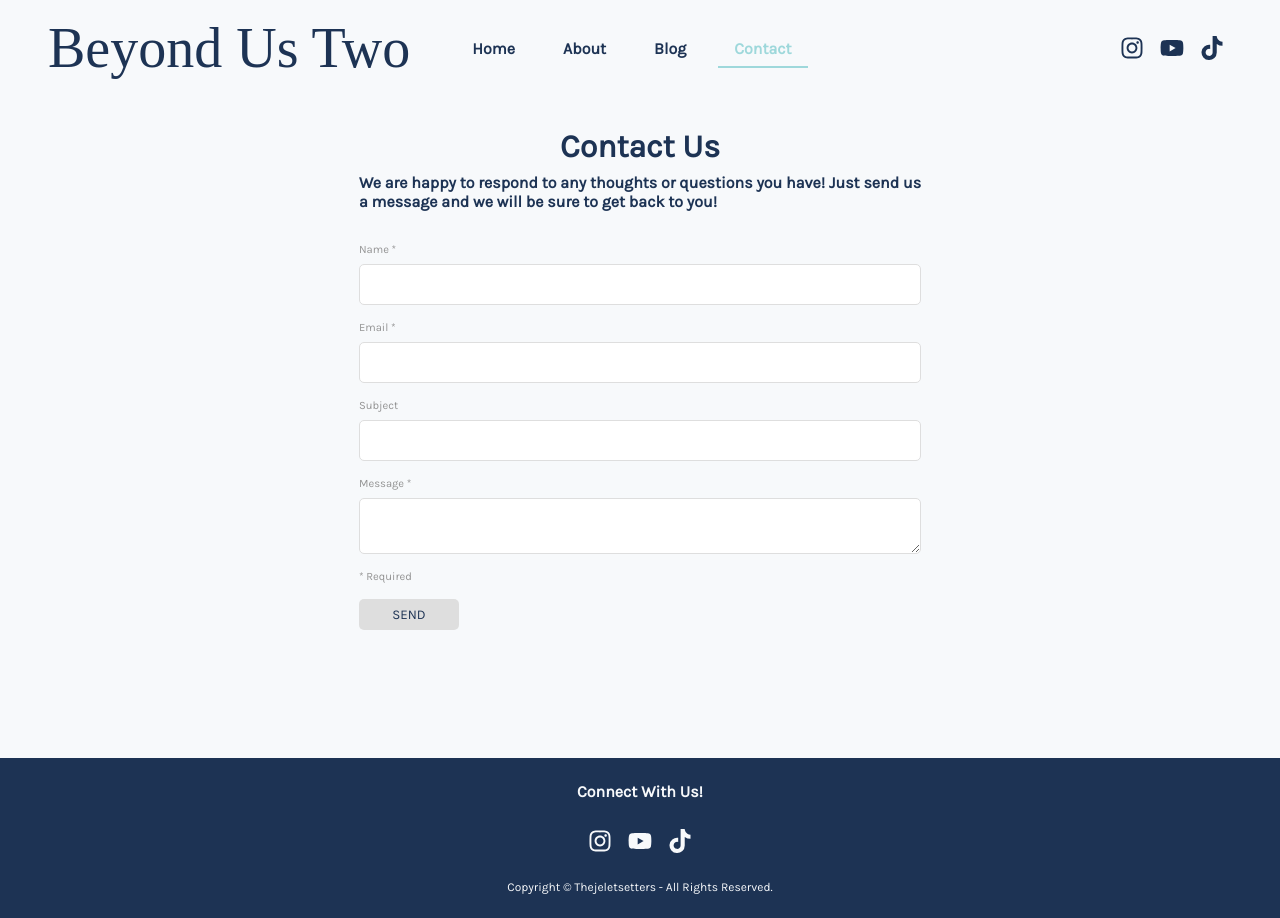
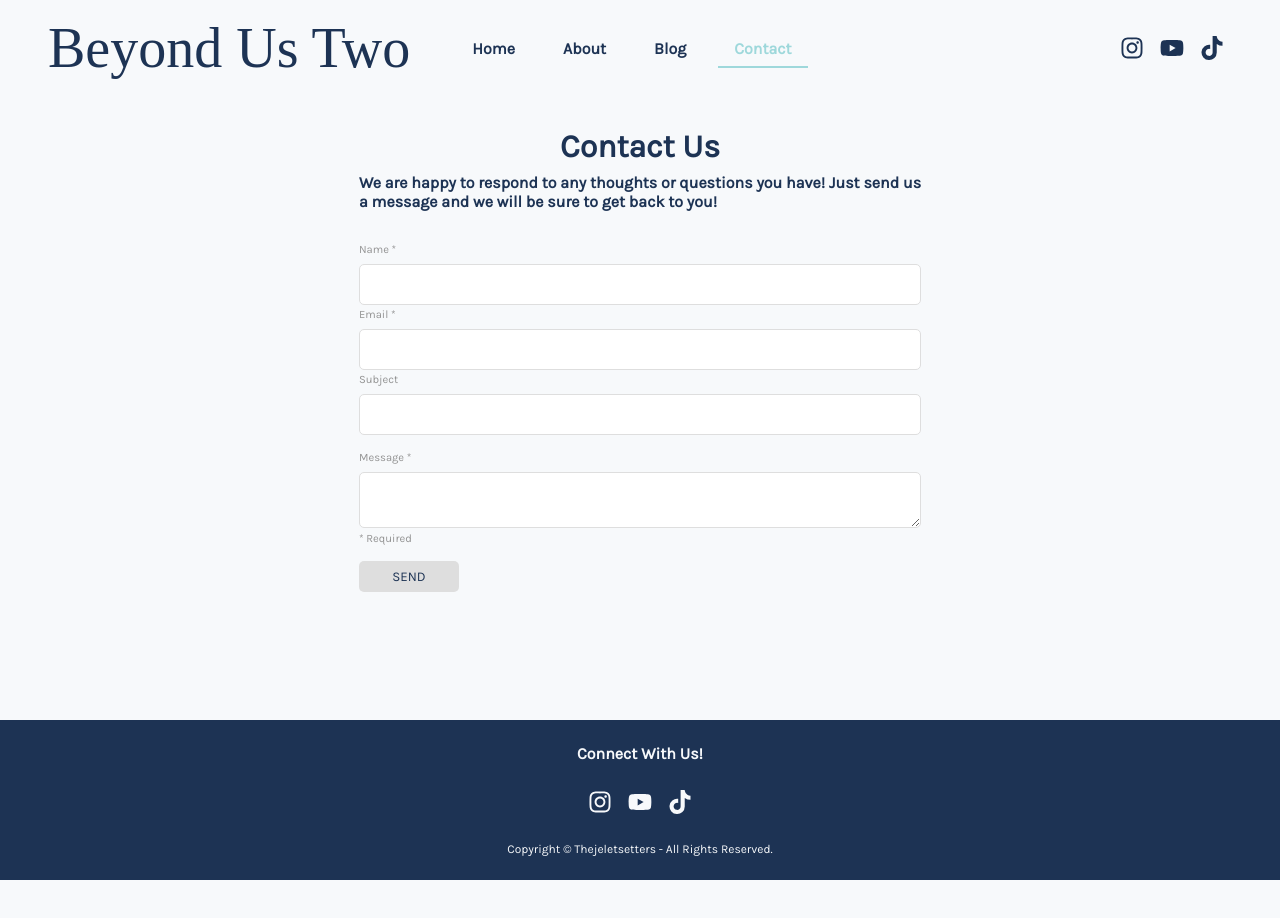
Before and after one commit to sanliverpool13/travelblog, a Next.js app: page /contact in a window 1280 px wide. After the commit the page ends 880 px from the top, so only its background shows below. Built offline with nearby package versions, Linux system fonts and the light colour scheme; a web font is replaced by a local one.

Commit message:
disabled send button

```diff
--- a/components/Contact/contactform.tsx
+++ b/components/Contact/contactform.tsx
@@ -81,6 +81,7 @@
       <Formik
         initialValues={{ name: "", email: "", subject: "", message: "" }}
         onSubmit={handleSubmit}
+        validateOnMount
         validationSchema={formSchema}
       >
         {({ errors }) => (
@@ -98,7 +99,9 @@
               <Field id="message" name="message" component="textarea" />
               <FormikErrorMessage name="message" component={ErrorMessage} />
               <FormHelperText>* Required</FormHelperText>
-              <ContactButton type="submit">Send</ContactButton>
+              <ContactButton type="submit" disabled={isError(errors)}>
+                Send
+              </ContactButton>
               <SubmitSnackbar
                 show={showSnackBar}
                 state={snackBarState}
--- a/components/Contact/style.ts
+++ b/components/Contact/style.ts
@@ -74,6 +74,12 @@
     textarea {
       width: 100%;
     }
+
+    & label {
+      width: 100%;
+    }
+
+    align-items: center;
   }
 `;
 
@@ -88,15 +94,20 @@
   cursor: pointer;
   border-radius: 5px;
   border-width: 0;
-  background-color: #dedede;
+  background-color: var(--clr-trqse);
   color: var(--bg-clr-footer);
   transition: all 0.3s ease-out;
   padding: 0.5rem 0.3rem;
   width: 100px;
   margin-bottom: 1rem;
 
+  &:disabled {
+    cursor: not-allowed;
+    background-color: #dedede;
+  }
+
   &:hover {
-    background-color: var(--clr-trqse);
+    box-shadow: 0 2px 2px 1px rgba(0, 0, 0, 0.14);
   }
 `;
 
```
